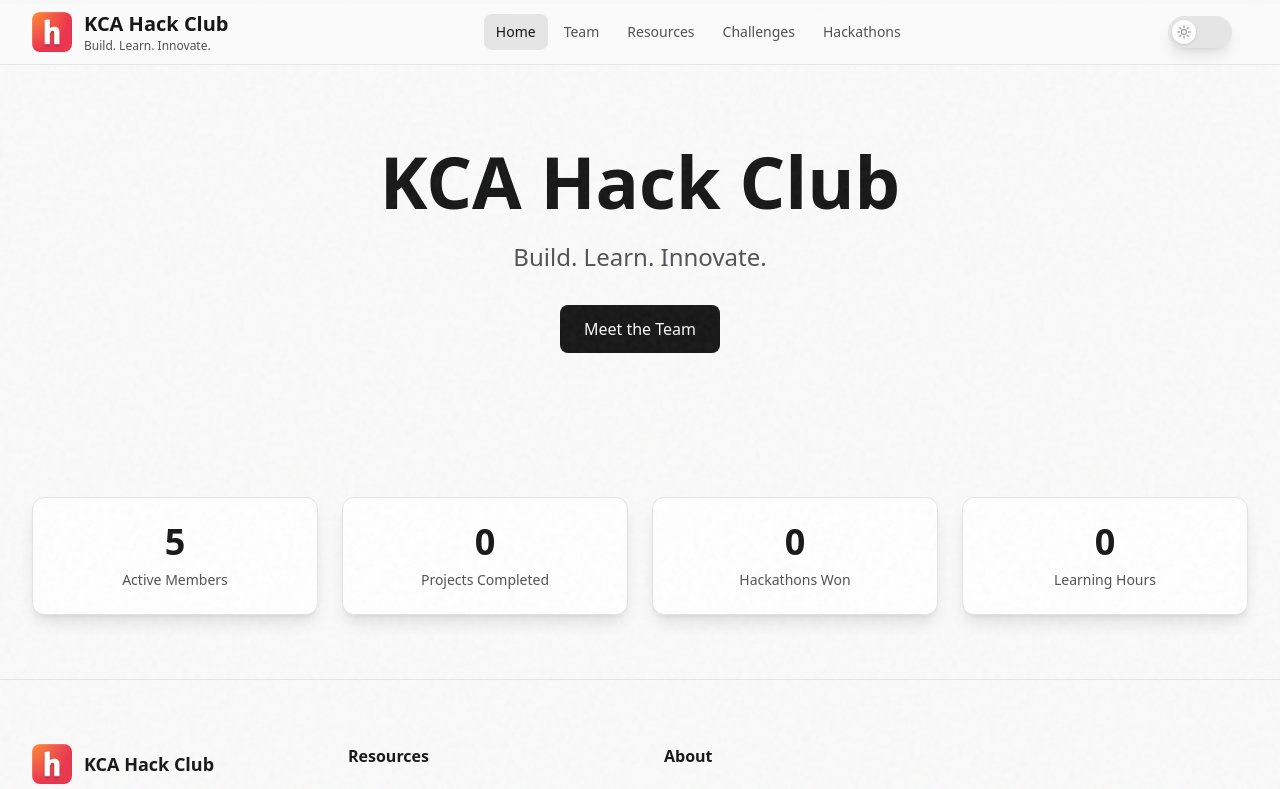
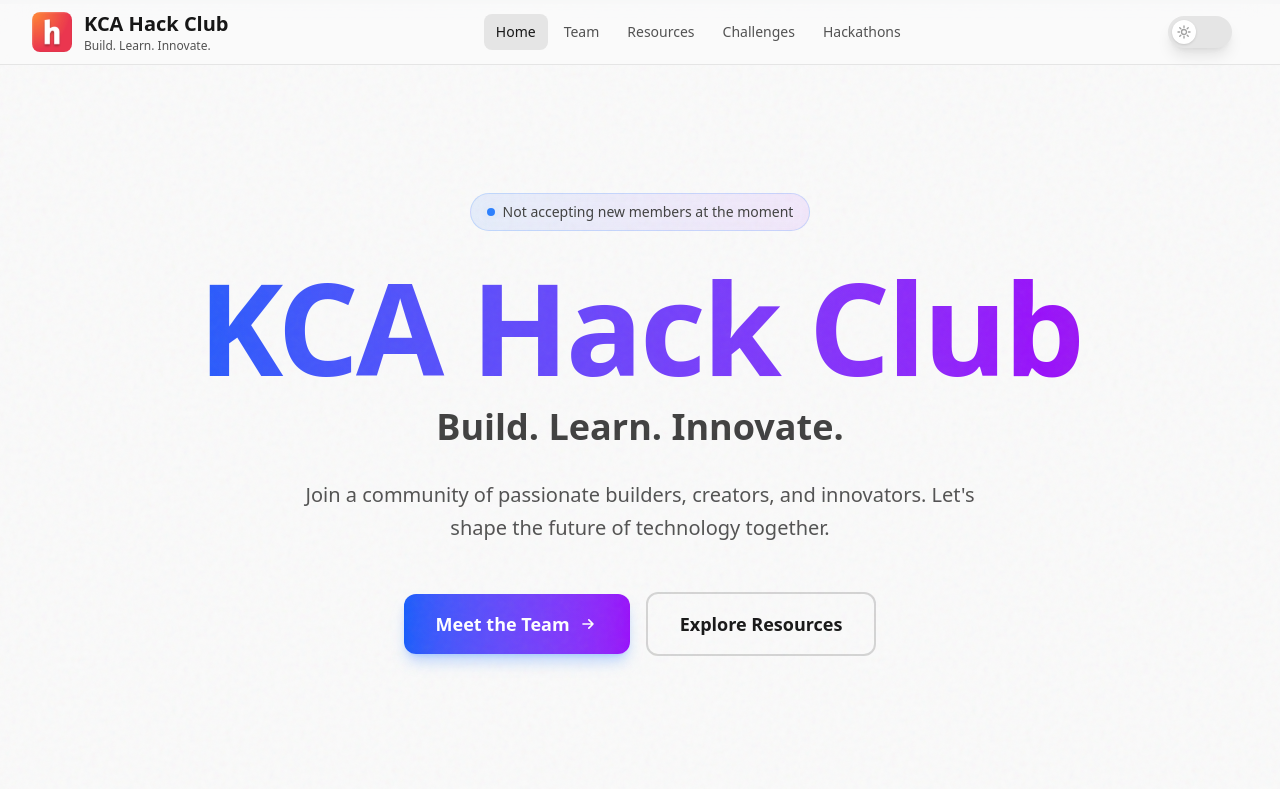
Before and after one commit to ruperthjr/kca-hack-club, a SvelteKit app: page / in a window 1280 px wide. Shown: the top 789 px of the page. Built offline with nearby package versions, Linux system fonts and the light colour scheme.

Commit message:
feat: enhance homepage with animated elements and updated stats display

```diff
--- a/src/routes/+page.svelte
+++ b/src/routes/+page.svelte
@@ -1,44 +1,234 @@
 <script lang="ts">
+	import { onMount } from 'svelte';
+
 	const stats = [
-		{ label: 'Active Members', value: '5' },
-		{ label: 'Projects Completed', value: '0' },
-		{ label: 'Hackathons Won', value: '0' },
-		{ label: 'Learning Hours', value: '0' }
+		{ label: 'Active Members', value: '5', icon: '', color: 'from-blue-500 to-cyan-500' },
+		{ label: 'Projects Completed', value: '0', icon: '', color: 'from-purple-500 to-pink-500' },
+		{ label: 'Hackathons Won', value: '0', icon: '', color: 'from-amber-500 to-orange-500' },
+		{ label: 'Learning Hours', value: '0', icon: '', color: 'from-green-500 to-emerald-500' }
 	];
+
+	let mounted = false;
+	let mouseX = 0;
+	let mouseY = 0;
+
+	onMount(() => {
+		mounted = true;
+
+		const handleMouseMove = (e: MouseEvent) => {
+			mouseX = e.clientX;
+			mouseY = e.clientY;
+		};
+
+		window.addEventListener('mousemove', handleMouseMove);
+
+		return () => {
+			window.removeEventListener('mousemove', handleMouseMove);
+		};
+	});
 </script>
 
+<div class="relative overflow-hidden">
+	<!-- Animated Background Gradient -->
+	<div class="fixed inset-0 -z-10 overflow-hidden pointer-events-none">
+		<div class="absolute -top-1/2 -left-1/2 w-[200%] h-[200%] opacity-20 dark:opacity-10">
+			<div class="absolute top-1/4 left-1/4 w-96 h-96 bg-gradient-to-br from-blue-500 to-purple-500 rounded-full blur-3xl animate-blob"></div>
+			<div class="absolute top-1/3 right-1/4 w-96 h-96 bg-gradient-to-br from-pink-500 to-orange-500 rounded-full blur-3xl animate-blob animation-delay-2000"></div>
+			<div class="absolute bottom-1/4 left-1/3 w-96 h-96 bg-gradient-to-br from-green-500 to-cyan-500 rounded-full blur-3xl animate-blob animation-delay-4000"></div>
+		</div>
+	</div>
+
 	<div class="max-w-7xl mx-auto px-4 sm:px-6 lg:px-8">
-	<section class="py-20 text-center">
-		<h1 class="font-display font-bold text-5xl md:text-7xl mb-6 text-neutral-900 dark:text-neutral-50">
+		<!-- Hero Section -->
+		<section class="relative py-24 md:py-32">
+			<div class="text-center space-y-8">
+				<!-- Animated Badge -->
+				<div class="inline-flex items-center gap-2 px-4 py-2 rounded-full bg-gradient-to-r from-blue-500/10 to-purple-500/10 dark:from-blue-500/20 dark:to-purple-500/20 border border-blue-500/20 dark:border-blue-500/30 backdrop-blur-sm animate-fade-in">
+					<span class="relative flex h-2 w-2">
+						<span class="animate-ping absolute inline-flex h-full w-full rounded-full bg-blue-400 opacity-75"></span>
+						<span class="relative inline-flex rounded-full h-2 w-2 bg-blue-500"></span>
+					</span>
+					<span class="text-sm font-medium text-neutral-700 dark:text-neutral-300">
+						Not accepting new members at the moment
+					</span>
+				</div>
+
+				<!-- Main Heading with Gradient -->
+				<div class="space-y-4">
+					<h1 class="font-display font-black text-6xl md:text-8xl lg:text-9xl tracking-tight animate-fade-in-up">
+						<span class="inline-block bg-gradient-to-r from-blue-600 via-purple-600 to-pink-600 dark:from-blue-400 dark:via-purple-400 dark:to-pink-400 bg-clip-text text-transparent animate-gradient-x">
 							KCA Hack Club
+						</span>
 					</h1>
-		<p class="text-xl md:text-2xl text-neutral-600 dark:text-neutral-400 mb-8 max-w-3xl mx-auto">
+
+					<p class="text-2xl md:text-3xl lg:text-4xl font-bold text-neutral-700 dark:text-neutral-300 animate-fade-in-up animation-delay-200">
 						Build. Learn. Innovate.
 					</p>
-		<div class="flex flex-wrap gap-4 justify-center">
+				</div>
+
+				<!-- Description -->
+				<p class="text-lg md:text-xl text-neutral-600 dark:text-neutral-400 max-w-2xl mx-auto leading-relaxed animate-fade-in-up animation-delay-400">
+					Join a community of passionate builders, creators, and innovators.
+					Let's shape the future of technology together.
+				</p>
+
+				<!-- CTA Buttons -->
+				<div class="flex flex-wrap gap-4 justify-center items-center pt-4 animate-fade-in-up animation-delay-600">
 					<a
 						href="/team"
-				class="inline-flex items-center justify-center px-6 py-3 rounded-lg font-medium bg-neutral-900 text-neutral-50 hover:bg-neutral-800 dark:bg-neutral-50 dark:text-neutral-900 dark:hover:bg-neutral-200 transition-all duration-200 focus:outline-none focus:ring-2 focus:ring-neutral-500 focus:ring-offset-2"
+						class="group relative inline-flex items-center justify-center px-8 py-4 rounded-xl font-semibold text-lg overflow-hidden bg-gradient-to-r from-blue-600 to-purple-600 text-white shadow-lg shadow-blue-500/30 hover:shadow-xl hover:shadow-blue-500/40 transition-all duration-300 hover:scale-105"
 					>
-				Meet the Team
+						<span class="relative z-10">Meet the Team</span>
+						<svg class="w-5 h-5 ml-2 group-hover:translate-x-1 transition-transform duration-300" fill="none" stroke="currentColor" viewBox="0 0 24 24">
+							<path stroke-linecap="round" stroke-linejoin="round" stroke-width="2" d="M13 7l5 5m0 0l-5 5m5-5H6"></path>
+						</svg>
+						<div class="absolute inset-0 bg-gradient-to-r from-purple-600 to-pink-600 opacity-0 group-hover:opacity-100 transition-opacity duration-300"></div>
 					</a>
+
+					<a
+						href="/resources"
+						class="inline-flex items-center justify-center px-8 py-4 rounded-xl font-semibold text-lg border-2 border-neutral-300 dark:border-neutral-700 text-neutral-900 dark:text-neutral-100 hover:bg-neutral-100 dark:hover:bg-neutral-900 hover:border-neutral-400 dark:hover:border-neutral-600 transition-all duration-300 hover:scale-105"
+					>
+						Explore Resources
+					</a>
+				</div>
+			</div>
+
+			<!-- Floating Elements -->
+			<div class="absolute top-20 left-10 animate-float hidden lg:block">
+				<div class="text-6xl opacity-20 dark:opacity-10"></div>
+			</div>
+			<div class="absolute bottom-20 right-10 animate-float animation-delay-2000 hidden lg:block">
+				<div class="text-6xl opacity-20 dark:opacity-10"></div>
 			</div>
 		</section>
 
+		<!-- Stats Section -->
 		<section class="py-16">
 			<div class="grid grid-cols-2 md:grid-cols-4 gap-6">
-			{#each stats as stat}
-				<div class="bg-white dark:bg-neutral-900 rounded-xl shadow-lg border border-neutral-200 dark:border-neutral-800 transition-all duration-200 hover:shadow-xl hover:-translate-y-1">
-					<div class="p-6 text-center">
-						<div class="text-4xl font-bold text-neutral-900 dark:text-neutral-50 mb-2">
+				{#each stats as stat, i}
+					<div
+						class="group relative bg-white dark:bg-neutral-900 rounded-2xl shadow-lg border border-neutral-200 dark:border-neutral-800 overflow-hidden transition-all duration-300 hover:shadow-2xl hover:-translate-y-2 animate-fade-in-up"
+						style="animation-delay: {(i + 1) * 100}ms"
+					>
+						<!-- Gradient Background on Hover -->
+						<div class="absolute inset-0 bg-gradient-to-br {stat.color} opacity-0 group-hover:opacity-10 transition-opacity duration-300"></div>
+
+						<div class="relative p-6 text-center">
+							<!-- Icon -->
+							<div class="text-4xl mb-3 transform group-hover:scale-110 transition-transform duration-300">
+								{stat.icon}
+							</div>
+
+							<!-- Value -->
+							<div class="text-5xl font-black bg-gradient-to-br {stat.color} bg-clip-text text-transparent mb-2 group-hover:scale-110 transition-transform duration-300">
 								{stat.value}
 							</div>
-						<div class="text-sm text-neutral-600 dark:text-neutral-400">
+
+							<!-- Label -->
+							<div class="text-sm font-medium text-neutral-600 dark:text-neutral-400">
 								{stat.label}
 							</div>
 						</div>
+
+						<!-- Decorative Corner -->
+						<div class="absolute top-0 right-0 w-20 h-20 bg-gradient-to-br {stat.color} opacity-10 rounded-bl-full"></div>
 					</div>
 				{/each}
 			</div>
 		</section>
 	</div>
+</div>
+
+<style>
+	@keyframes fade-in {
+		from {
+			opacity: 0;
+		}
+		to {
+			opacity: 1;
+		}
+	}
+
+	@keyframes fade-in-up {
+		from {
+			opacity: 0;
+			transform: translateY(20px);
+		}
+		to {
+			opacity: 1;
+			transform: translateY(0);
+		}
+	}
+
+	@keyframes blob {
+		0%, 100% {
+			transform: translate(0, 0) scale(1);
+		}
+		33% {
+			transform: translate(30px, -50px) scale(1.1);
+		}
+		66% {
+			transform: translate(-20px, 20px) scale(0.9);
+		}
+	}
+
+	@keyframes float {
+		0%, 100% {
+			transform: translateY(0);
+		}
+		50% {
+			transform: translateY(-20px);
+		}
+	}
+
+	@keyframes gradient-x {
+		0%, 100% {
+			background-position: 0% 50%;
+		}
+		50% {
+			background-position: 100% 50%;
+		}
+	}
+
+	.animate-fade-in {
+		animation: fade-in 0.6s ease-out forwards;
+	}
+
+	.animate-fade-in-up {
+		animation: fade-in-up 0.8s ease-out forwards;
+	}
+
+	.animate-blob {
+		animation: blob 7s infinite;
+	}
+
+	.animate-float {
+		animation: float 3s ease-in-out infinite;
+	}
+
+	.animate-gradient-x {
+		background-size: 200% 200%;
+		animation: gradient-x 3s ease infinite;
+	}
+
+	.animation-delay-200 {
+		animation-delay: 200ms;
+	}
+
+	.animation-delay-400 {
+		animation-delay: 400ms;
+	}
+
+	.animation-delay-600 {
+		animation-delay: 600ms;
+	}
+
+	.animation-delay-2000 {
+		animation-delay: 2s;
+	}
+
+	.animation-delay-4000 {
+		animation-delay: 4s;
+	}
+</style>
```
Lines whose indentation alone changed are shown as unchanged.
